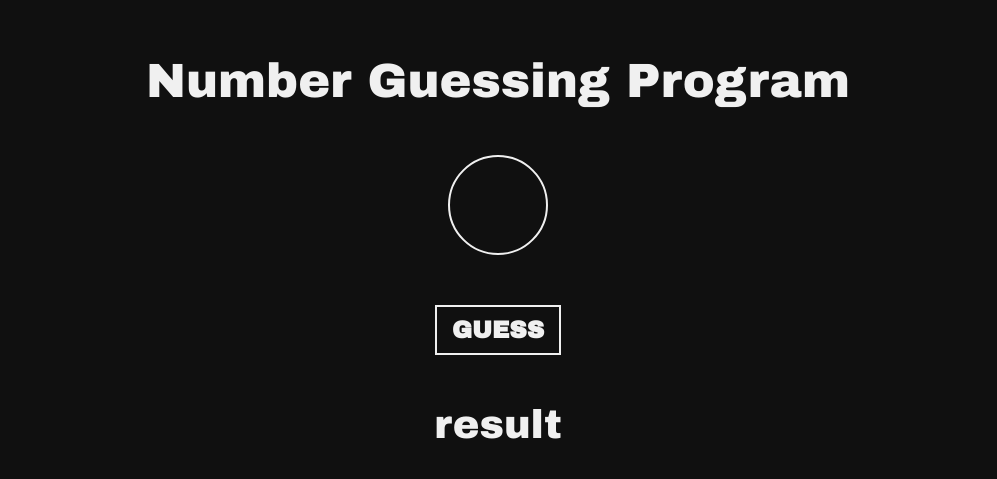
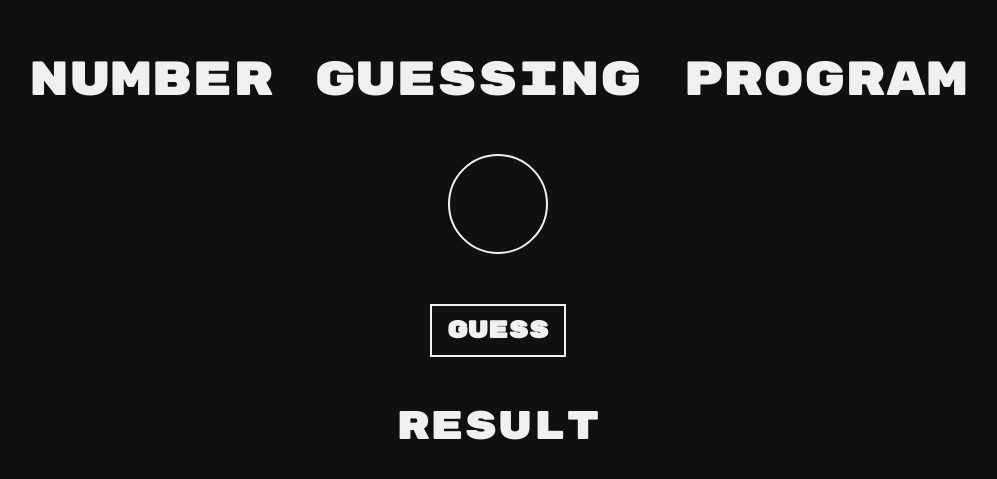
Before and after one commit to darklowlyx/num-guessing-program, a plain HTML site: page index.html in a window 1280 px wide. Shown: the part 149-628 px from the top of the page, without its empty margins (142-1139 px from the left). Drawn offline with Linux system fonts and the light colour scheme.

Commit message:
version 0.45

```diff
--- a/css/style.css
+++ b/css/style.css
@@ -8,8 +8,13 @@
 * {
 	background-color: var(--black);
 	color: var(--white);
-	font-family: "Archivo Black", Arial, sans-serif;
-
+	font-family: "Rubik Mono One", Arial, sans-serif;
+	-webkit-user-select: none;
+	-khtml-user-select: none;
+	-moz-user-select: none;
+	-ms-user-select: none;
+	-o-user-select: none;
+	user-select: none;
 }
 
 .wrapper{
--- a/index.html
+++ b/index.html
@@ -5,7 +5,7 @@
 	<meta charset="UTF-8">
 	<meta http-equiv="X-UA-Compatible" content="IE=edge">
 	<meta name="viewport" content="width=device-width, initial-scale=1.0, maximum-scale=1.0, user-scalable=1.0">
-	<link href="https://fonts.googleapis.com/css?family=Archivo+Black:regular" rel="stylesheet" />
+	<link href="https://fonts.googleapis.com/css?family=Rubik+Mono+One:regular&display:swap;" rel="stylesheet" />
 	<link rel="stylesheet" href="css/style.css">
 	<link rel="shortcut icon" href="#" />
 	<title></title>
```
